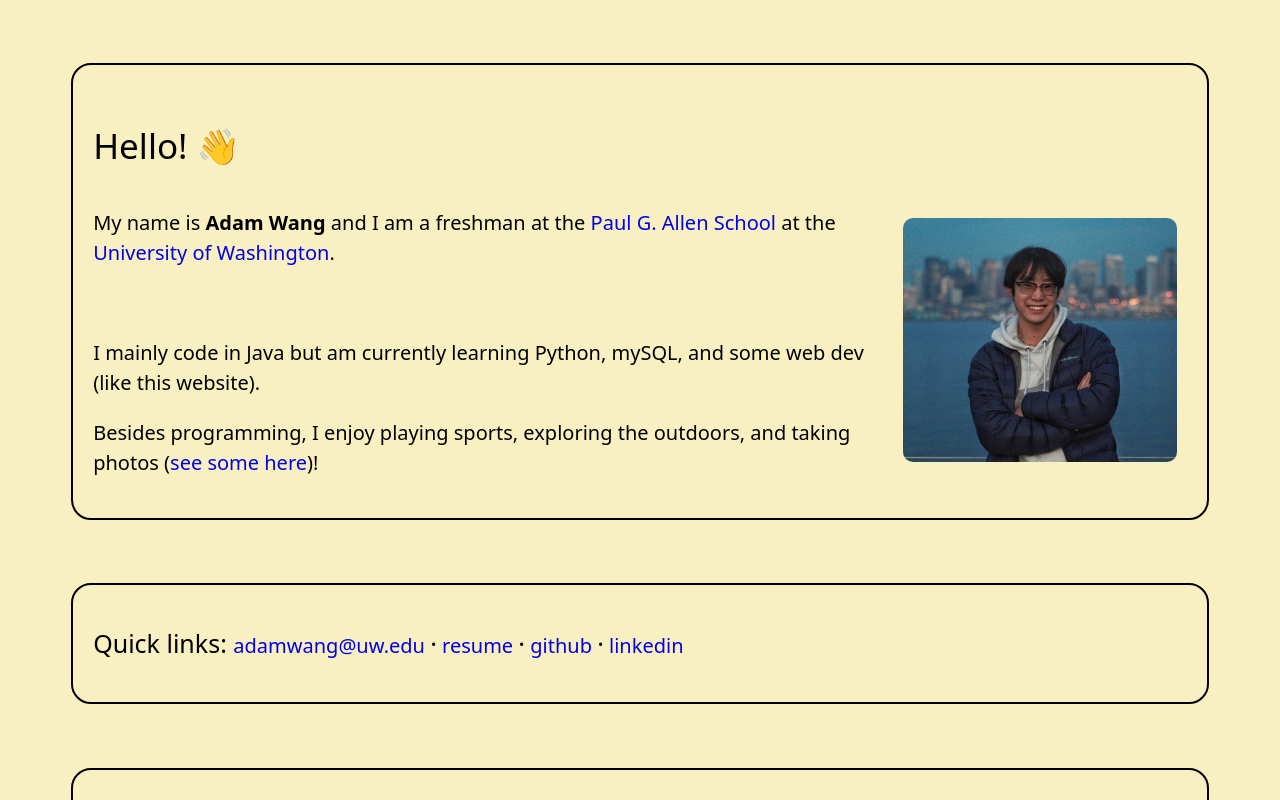
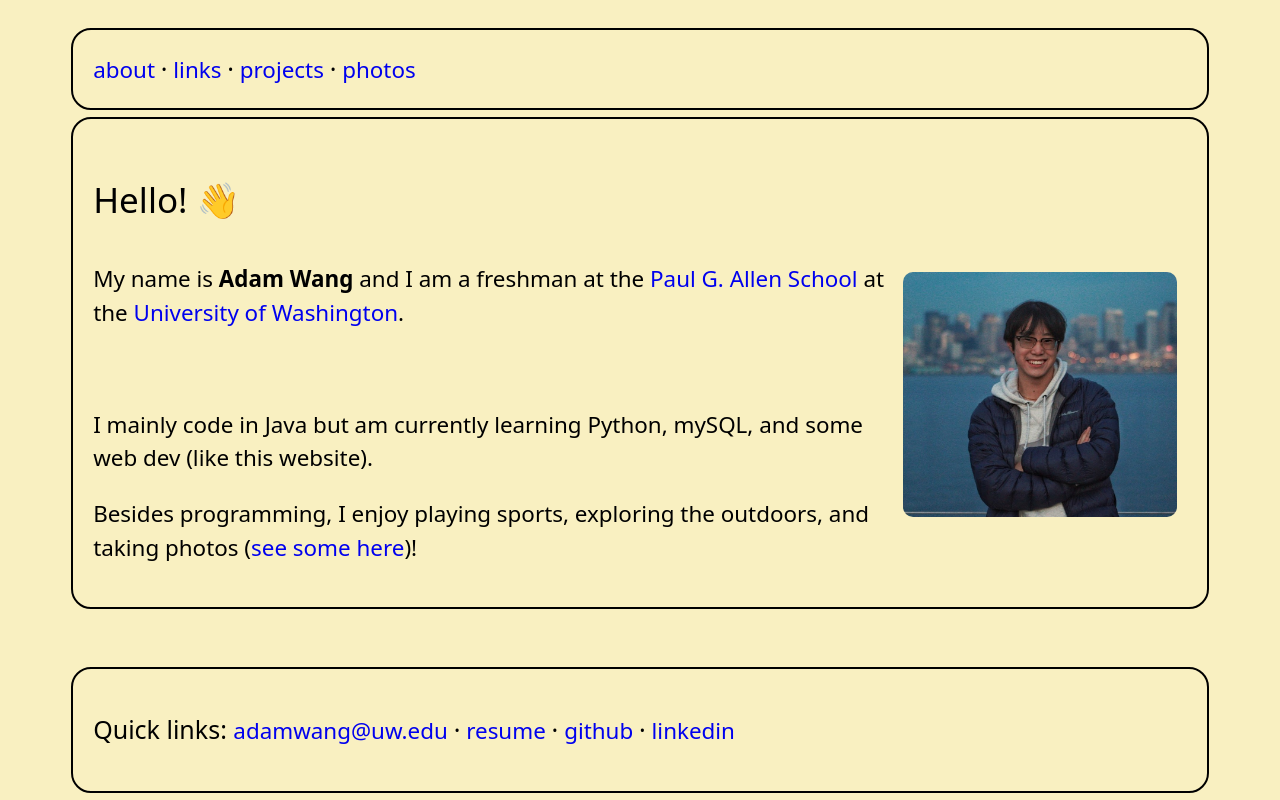
Before and after one commit to wang-adam/wang-adam.github.io, a plain HTML site: page index.html in a window 1280 px wide. Shown: the top 800 px of the page. Drawn offline with Linux system fonts and the light colour scheme.

Commit message:
Added simple navigation bar.

```diff
--- a/index.html
+++ b/index.html
@@ -7,7 +7,19 @@
         </style>
     </header>
     <body style="background-color: #F9F0C1">
-	<div id="intro">
+	<div class="space" id="navbar">
+		<div class = "group" style="margin-top:2%; margin-bottom: 0%" >
+			<a href="#intro"> about </a>
+			<span style="font-size: 25">·</span>
+			<a href="#links"> links </a>
+			<span style="font-size: 25">·</span>
+			<a href="#projects"> projects </a>
+			<span style="font-size: 25">·</span>
+			<a href="photos/"> photos </a>
+		</div>
+	</div>
+	<div class="space" id="intro" >
+		<div class = "group" style="margin-top:1%;">
 			<p style="font-size: 35">Hello! 👋</p>
 			<img style="width: 25% ; max-width=: 1404px" align = "right" src="ProfilePicture.jpg" alt="ProfilePicture">
 			<p>My name is <b>Adam Wang</b> and I am a freshman at the
@@ -18,7 +30,9 @@
 			<p>I mainly code in Java but am currently learning Python, mySQL, and some web dev (like this website).</p>
 			<p>Besides programming, I enjoy playing sports, exploring the outdoors, and taking photos (<a href="photos/" target="_blank">see some here</a>)!</p>
 		</div>
-	<div id="links">
+	</div>
+	<div class="space" id="links">
+		<div class = "group">
 			<p><span style="font-size: 25">Quick links: </span>
 				<a ref="mailto:adamwang@uw.edu" href="mailto:adamwang@uw.edu">adamwang@uw.edu</a>
 				<span style="font-size: 25">·</span>
@@ -29,40 +43,36 @@
 				<a href="https://www.linkedin.com/in/adam-wang-4172711b8/" target="_blank">linkedin</a>
 			</p>
 		</div>
-	<div id="projects">
+	</div>
+	<div class="space" id="projects">
+		<div class = "group">
 			<p style="font-size: 25">Some of my past projects: </p>
-
 			<a href="https://github.com/adamw24/BouncingCircles" target="_blank">Bouncing Circles Screensaver
 				<br/>
 				<video style="width: 100%; max-width: 800px" loop autoplay muted><source src="projects/ob.mp4" type="video/mp4" alt="BouncingCirclesVideo" >Video Not Supported</video>
 			</a>
 			<br/><br>
-
 			<a href="https://github.com/adamw24/Pong" target="_blank">Pong Arcade Game
 				<br/>
 				<video style="width: 100%; max-width: 800px" loop autoplay muted><source src="projects/Pong.mp4" type="video/mp4" alt="PongVideo" >Video Not Supported</video>
 			</a>
 			<br/><br>
-
 			<a href="https://github.com/adamw24/MoonTracker" target="_blank">Moon Tracker Web Application (w/ Kavel Rao, Alek Metzelaar)
 				<br/>
 				<img style="width: 47%; max-width: 876px" src="projects/MoonTrackerForm.png" alt="MoonTrackerFormImage">
 				<img style="width: 47%; max-width: 757px"src="projects/MoonTrackerResults.png" alt="MoonTrackerResultsImage">
 			</a>
 			<br/><br>
-
 			<a href="https://github.com/adamw24/RandomvsNotQuiteRandom" target="_blank">Random vs Seemingly Random Points
 				<br/>
 				<img style="width: 100%; max-width: 800px" src="projects/DemoRandomvsNot.png" alt="DemoImage">
 			</a>
 			<br/><br>
-
 			<a href="https://github.com/adamw24/TextExcel" target="_blank">TextExcel Spreadsheet
 				<br/>
 				<img style="width: 100%; max-width: 765px" src="projects/TextExcel.png" alt="TextExcelImage">
 			</a>
 			<br/><br>
-
 			<a href="https://github.com/adamw24/TicTacToe" target="_blank">Player vs Player / Player vs Computer TicTacToe
 				<br/>
 				<img style="width: 100%; max-width: 752px" src="projects/TicTacToe1.png" alt="TicTacToeImage1">
@@ -70,11 +80,11 @@
 				<img src="projects/TicTacToe2.png" alt="TicTacToeImage2">
 			</a>
 			<br/><br>
-
 			<a href="https://github.com/adamw24/DrawBinaryTree" target="_blank">Recursively Drawing a Binary Tree
 				<br/>
 				<img style="width: 100%; max-width: 1000px"src="projects/BinaryTree.png" alt="BinaryTreeImage">
 			</a>
+		<div>
 	</div>
 	</body>
 </html>
--- a/photos/styles.css
+++ b/photos/styles.css
@@ -2,13 +2,16 @@
     font-family: system-ui, -apple-system, BlinkMacSystemFont, "Segoe UI", Roboto,
     "Helvetica Neue", sans-serif;
     line-height: 1.5;
+    font-size: 1.5rem;
     overflow: hidden;
     word-wrap: break-word;
     user-select: none;
     padding: 10px;
     border-radius: 20px;
     border:  2.5px solid black;
-    margin: 5%;
+    margin-left: 5%;
+    margin-right: 5%;
+    margin-top: 3%;
 }
 
 a{
--- a/styles.css
+++ b/styles.css
@@ -1,7 +1,7 @@
-div{
+.group{
     font-family: system-ui, -apple-system, BlinkMacSystemFont, "Segoe UI", Roboto,
     "Helvetica Neue", sans-serif;
-    font-size: 1.25rem;
+    font-size: 1.4rem;
     line-height: 1.5;
     overflow: hidden;
     word-wrap: break-word;
@@ -9,7 +9,9 @@ div{
     padding: 20px;
     border-radius: 20px;
     border:  2.5px solid black;
-    margin: 5%;
+    margin-left: 5%;
+    margin-right: 5%;
+    margin-top: 5%
 }
 
 img, video{
@@ -24,3 +26,12 @@ a{
 a:hover{
     color: red;
 }
+
+.space::before {
+  display: block;
+  content: " ";
+  margin-top: -20px;
+  height: 15px;
+  visibility: hidden;
+  pointer-events: none;
+}
```
Also changed, not shown: photos/index.html (+13 -5 lines), 1 other file. Lines whose indentation alone changed are shown as unchanged.
